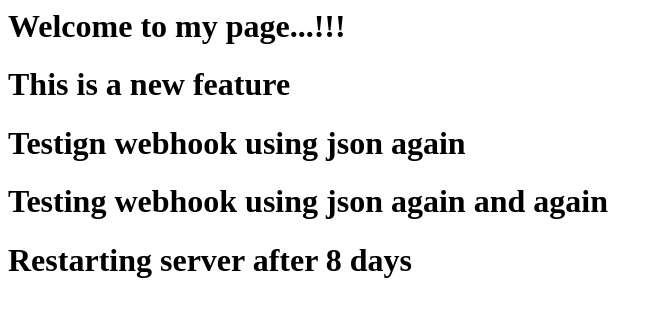
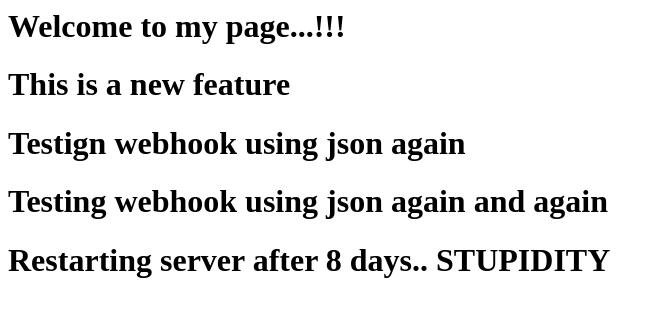
Before and after one commit to Bharath0128/jenkins-test, a plain HTML site: page index.html in a window 1280 px wide. Shown: the whole page, without its empty margins (0-663 px from the left). Drawn offline with Linux system fonts and the light colour scheme.

Commit message:
Update index.html

```diff
--- a/index.html
+++ b/index.html
@@ -9,6 +9,6 @@
             <h1>This is a new feature</h1>
             <h1>Testign webhook using json again</h1>
             <h1>Testing webhook using json again and again</h1>
-            <h1>Restarting server after 8 days</h1>
+            <h1>Restarting server after 8 days.. STUPIDITY</h1>
       </body>
 </html>
```
